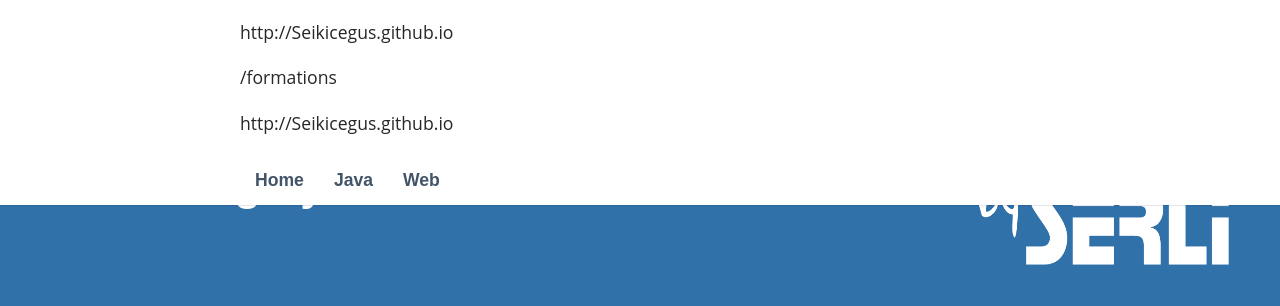
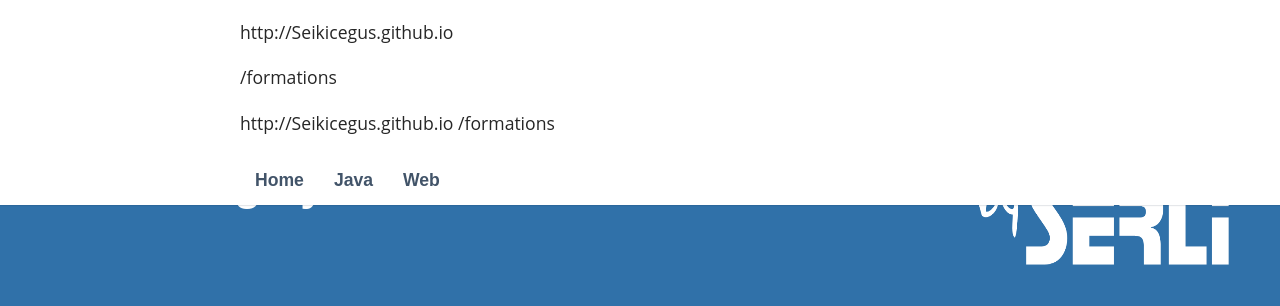
Before and after one commit to Serli/training-by-serli, a Jekyll site: the page built from index.html, in a window 1280 px wide. Shown: the top 306 px of the page. Built offline with Jekyll 4.4.1, drawn with Linux system fonts in a browser that asks for light colours.

Commit message:
test 2 site.url site.baseurl

```diff
--- a/_includes/header.html
+++ b/_includes/header.html
@@ -4,8 +4,8 @@
 			<ul>
 				<p> {{site.url}} </p>
 				<p> {{site.baseurl}} </p>
-				<p> {{ site.url + site.baseurl }} </p>
-				<li><a href="{{ site.url + site.baseurl }}">Home</a></li>
+				<p> {{ site.url }} {{ site.baseurl }} </p>
+				<li><a href="{{ site.url.concat(site.baseurl) }}">Home</a></li>
 				{% for somaire in site.pages %} {% if somaire.layout == 'sommaire' %} {% if somaire.title %}
 					<li><a href="{{ somaire.url | prepend: site.baseurl }}">{{ somaire.title }}</a></li>
 				{% endif %} {% endif %} {% endfor %}
```
Also changed, not shown: 7 other files.
